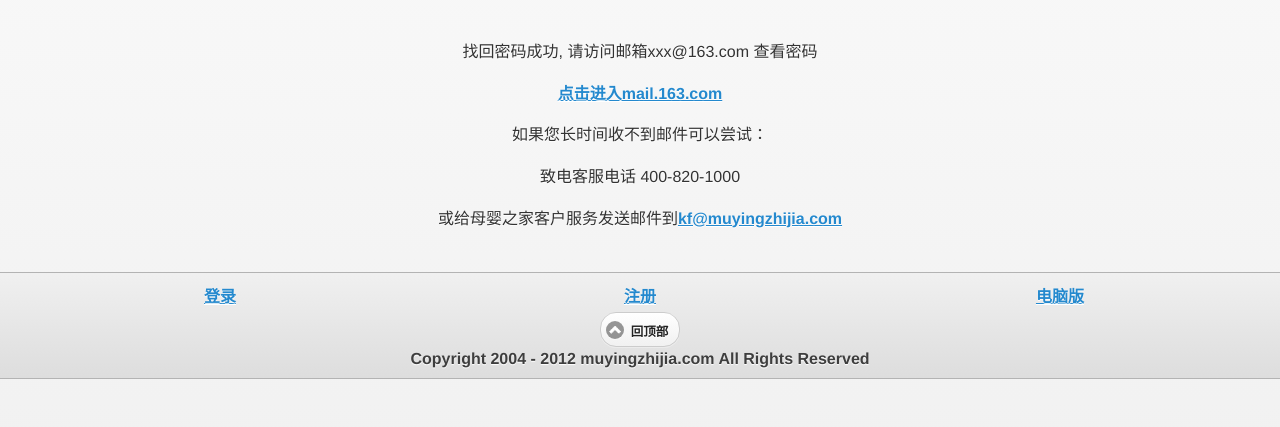
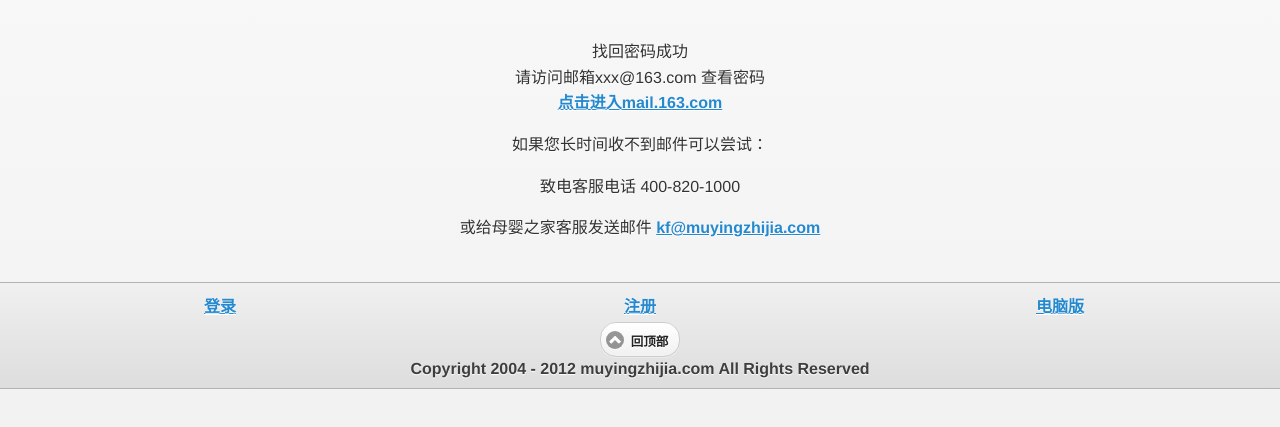
Before and after one commit to jinwyp/mobilemuying, a plain HTML site: page getpassword-success.html in a window 1280 px wide. Shown: the part 107-534 px from the top of the page. Drawn offline with Linux system fonts and the light colour scheme.

Commit message:
0703-4
找回密码成功页面文字排版

```diff
--- a/getpassword-success.html
+++ b/getpassword-success.html
@@ -35,11 +35,10 @@
         </div>
         <div data-role="content">
             <div class="p10">
-                <p>找回密码成功, 请访问邮箱xxx@163.com 查看密码</p>
-                <p><a href="http://mail.163.com">点击进入mail.163.com</a></p>
+                <p>找回密码成功<br /> 请访问邮箱xxx@163.com 查看密码 <br /><a href="http://mail.163.com">点击进入mail.163.com</a></p>
                 <p>如果您长时间收不到邮件可以尝试：</p>
                 <p>致电客服电话 400-820-1000</p>
-                <p>或给母婴之家客户服务发送邮件到<a href="mailto:kf@muyingzhijia.com">kf@muyingzhijia.com</a></p>
+                <p>或给母婴之家客服发送邮件 <a href="mailto:kf@muyingzhijia.com">kf@muyingzhijia.com</a></p>
             </div>
         </div>
 
```
